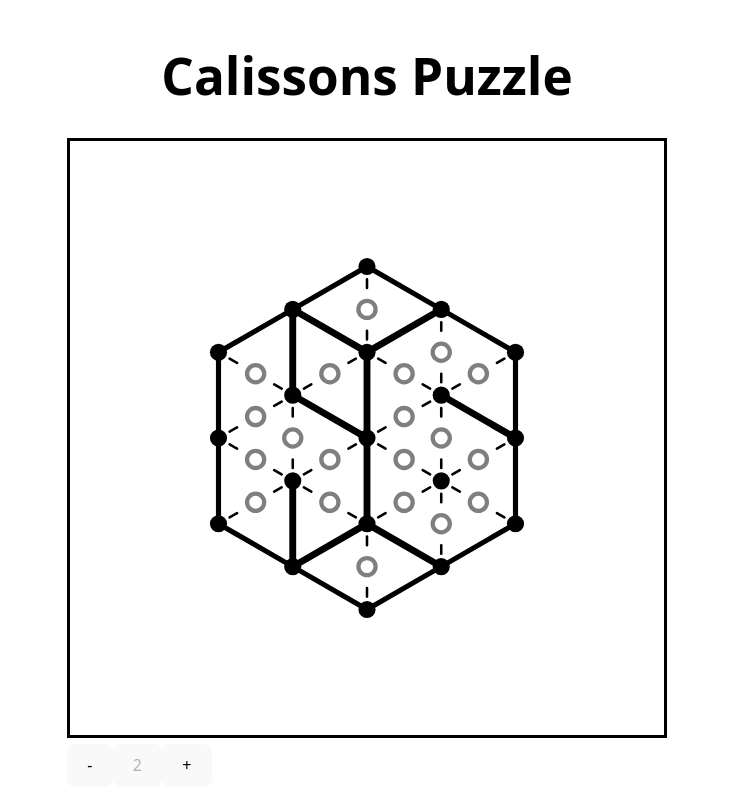
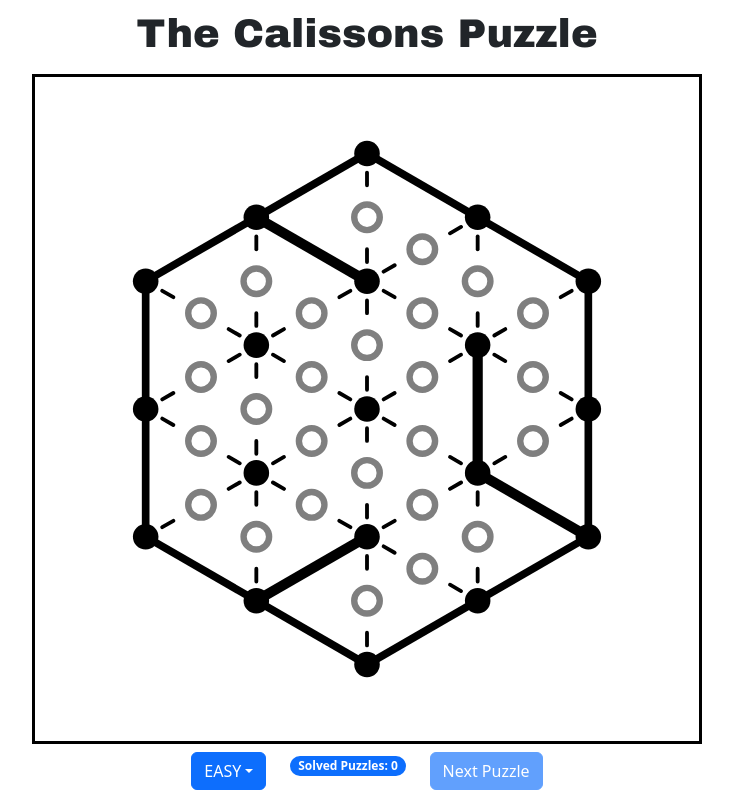
Before and after one commit to beanboot/calissons-puzzle, a React (Vite) app: page / in a window 1280 px wide. Shown: the whole page, without its empty margins (273-1006 px from the left). Built offline with nearby package versions, Linux system fonts and the light colour scheme.

Commit message:
GAME WORKING ENDLESS MODE

```diff
--- a/index.html
+++ b/index.html
@@ -3,6 +3,9 @@
   <head>
     <meta charset="UTF-8" />
     <link rel="icon" type="image/svg+xml" href="/vite.svg" />
+    <link rel="preconnect" href="https://fonts.googleapis.com">
+    <link rel="preconnect" href="https://fonts.gstatic.com" crossorigin>
+    <link href="https://fonts.googleapis.com/css2?family=Archivo+Black&display=swap" rel="stylesheet">
     <meta name="viewport" content="width=device-width, initial-scale=1.0" />
     <title>The Calisson Puzzle</title>
   </head>
--- a/src/App.css
+++ b/src/App.css
@@ -1,31 +1,33 @@
-* {
-  box-sizing: border-box;
-}
-
 html, body, #root {
+  height: 100%;
   width: 100%;
-  height: 100%;
   margin: 0;
+  overflow: hidden;
 }
 
 .app {
-  min-height: 100%;
-  width: 100%;
+  height: 100vh;
   display: flex;
+  flex-direction: column;
   justify-content: center;
-  align-items: center;
-  flex-direction: column;
-  background-color: white;
+  padding: 10px;
+  gap: 8px;
 }
 
 .board {
-  width: min(90vw, 600px);
-  height: auto;
+  max-height: 100%;
   aspect-ratio: 1 / 1;
+  align-self: center;
   border: 3px solid #000000;
 }
 
+.options {
+  align-self: center;
+  margin-top: 8px;
+}
+
 h1 {
+  font-family: "Archivo Black", sans-serif;
   color: black;
   text-align: center;
 }
--- a/src/App.tsx
+++ b/src/App.tsx
@@ -1,23 +1,34 @@
-import { useState, useEffect, useMemo } from "react"
-import type { Point, Edge, CalissonTile } from "./Types"
-import { DrawCalissonTile, canPlaceTile } from "./HelperFunctions"
+import { useState, useEffect, useMemo, useRef } from "react"
+import type { Point, Edge, CalissonTile, Difficulties } from "./Types"
+import { DrawCalissonTile, canPlaceTile, getFillFromNodes } from "./HelperFunctions"
 import { Node } from "./Node"
 import { DrawGraph } from "./DrawGraph"
 import { buildGraph } from "./BuildGraph"
 import "./App.css"
 import { generateSolvableEdges } from "./GenerateEdges"
-import { DEFAULT_GRID_SIZE, NUMBER_OF_EDGES } from "./Constants"
-import { Container, Row, Col, Button, ButtonGroup, Card } from "react-bootstrap"
+import { Container, Dropdown, DropdownButton, Badge, Row, Col, Button } from "react-bootstrap"
+import 'bootstrap/dist/css/bootstrap.min.css'
+import { isPuzzleSolved } from "./IsPuzzleSolved"
 
 export default function App() {
   // Initialise the grid size state to the default size constant
-  const [gridSize, setGridSize] = useState(DEFAULT_GRID_SIZE)
+  const [gridSize, setGridSize] = useState(2)
+
+  const [puzzlesSolved, setPuzzlesSolved] = useState<number>(0)
+
+  const wasSolvedRef = useRef(false)
+
+  const [isSolved, setIsSolved] = useState(false)
 
   // Initialise empty tiles state
   const [tiles, setTiles] = useState<CalissonTile[]>([])
 
   // Initialise empty edges state
   const [edges, setEdges] = useState<Edge[]>([])
+
+  const [numberOfEdges, setNumberOfEdges] = useState<number>(4)
+
+  const [difficulty, setDifficulty] = useState<Difficulties>("EASY")
 
   // Initialise state for storing adjacent nodes to any node being hovered by user
   const [hoveredNodeAdjacentNodes, setHoveredNodeAdjacentNodes] = useState<Node[]>([])
@@ -45,8 +56,8 @@ export default function App() {
         {
           id,
           points,
-          nodeA: nodes[0],
-          nodeB: nodes[1]
+          nodes,
+          fill: getFillFromNodes(nodes[0], nodes[2])
         }
       ]
     })
@@ -61,13 +72,55 @@ export default function App() {
     }
   }
 
-  // Generates random edges until the puzzle is solvable
+  function handleNextPuzzle() {
+    setEdges(generateSolvableEdges(graph, numberOfEdges, gridSize))
+    setTiles([])
+    setIsSolved(false)
+    setHoveredNodeAdjacentNodes([])
+    wasSolvedRef.current = false
+  }
+
+  // Generates puzzle if gridSize or graph changes
   useEffect(() => {
-    setEdges(generateSolvableEdges(graph, NUMBER_OF_EDGES, gridSize))
+    if (!isSolved) {
+      setEdges(generateSolvableEdges(graph, numberOfEdges, gridSize))
+      setTiles([])
+    }
   }, [gridSize, graph])
 
-  // limits the grid size between 2 and 4
-  const clamp = (n: number) => Math.max(2, Math.min(4, Math.floor(n)))
+  // Checks if puzzle is solved when tiles array changes
+  useEffect(() => {
+    const solved = isPuzzleSolved(tiles, edges, gridSize)
+
+    if (solved && !wasSolvedRef.current) {
+      setPuzzlesSolved(prev => prev + 1)
+      setIsSolved(true)
+    }
+
+    wasSolvedRef.current = solved
+  }, [tiles])
+
+  // Dificulty change logic
+  useEffect(() => {
+    switch (difficulty) {
+      case "EASY":
+        setGridSize(2)
+        setNumberOfEdges(4)
+        break
+      case "MEDIUM":
+        setGridSize(3)
+        setNumberOfEdges(8)
+        break
+      case "HARD":
+        setGridSize(4)
+        setNumberOfEdges(10)
+        break
+    }
+
+    setPuzzlesSolved(0)
+    setIsSolved(false)
+    wasSolvedRef.current = false
+  }, [difficulty])
 
   const R = gridSize + 1
   const width = 3 * R
@@ -75,21 +128,19 @@ export default function App() {
 
   return (
     <Container fluid className="app">
-      <Row className="align-items-center">
-        <Col className="align-items-center">
-          <h1 className="h1">Calissons Puzzle</h1>
-        </Col>
-        <Col md={8}>
+      <h1 className="h1">The Calissons Puzzle</h1>
+
       <svg
         viewBox={`${-width / 2} ${-height / 2} ${width} ${height}`}
         preserveAspectRatio="xMidYMid meet"
         className="board"
       >
-              <g transform="scale(1.5)">
+        <g transform="scale(2)">
           {tiles.map(tile => (
             <DrawCalissonTile key={tile.id} tile={tile} />
           ))}
 
+          {!isSolved && (
             <DrawGraph
               graph={graph}
               edges={edges}
@@ -97,44 +148,27 @@ export default function App() {
               onNodeClick={handleNodeClick}
               onNodeHover={handleNodeHover}
             />
+          )}
         </g>
       </svg>
+
+      <Row className="options">
+        <Col xs="auto">
+          <DropdownButton id="difficulty-dropdown" title={difficulty}>
+            <Dropdown.Item onClick={() => setDifficulty("EASY")}>Easy</Dropdown.Item>
+            <Dropdown.Item onClick={() => setDifficulty("MEDIUM")}>Medium</Dropdown.Item>
+            <Dropdown.Item onClick={() => setDifficulty("HARD")}>Hard</Dropdown.Item>
+          </DropdownButton>
         </Col>
 
-        <Col md={4} className="d-flex justify-content-center">
-          <Card className="mt-3 shadow-sm">
-            <Card.Body>
-              <div className="d-flex align-items-center gap-2">
-                <ButtonGroup>
-                  <Button
-                    variant="outline-secondary"
-                    size="sm"
-                    onClick={() => {
-                      setGridSize(prev => clamp(prev - 1));
-                      setTiles([]);
-                    }}
-                  >
-                    -
+        <Col xs="auto">
+          <Badge pill bg="primary">Solved Puzzles: {puzzlesSolved}</Badge>
+        </Col>
+
+        <Col xs="auto">
+          <Button disabled={!isSolved} onClick={handleNextPuzzle}>
+            Next Puzzle
           </Button>
-
-                  <Button variant="light" size="sm" disabled>
-                    {gridSize}
-                  </Button>
-
-                  <Button
-                    variant="outline-secondary"
-                    size="sm"
-                    onClick={() => {
-                      setGridSize(prev => clamp(prev + 1));
-                      setTiles([]);
-                    }}
-                  >
-                    +
-                  </Button>
-                </ButtonGroup>
-              </div>
-            </Card.Body>
-          </Card>
         </Col>
       </Row>
     </Container>
--- a/src/Constants.ts
+++ b/src/Constants.ts
@@ -9,7 +9,3 @@ export const CUBE_DIRECTIONS: CubeDirection[] = [
     {q: 1, r: 0, s: 1, direction: "y"},
     {q: 1, r: 1, s: 0, direction: "z"},
 ]
-
-export const DEFAULT_GRID_SIZE: number = 2
-
-export const NUMBER_OF_EDGES: number = 10
--- a/src/DrawGraph.tsx
+++ b/src/DrawGraph.tsx
@@ -1,7 +1,7 @@
 import { Graph } from "./Graph";
 import type { Point, Edge } from "./Types";
 import { Node } from "./Node";
-import { findPointsFromNodes, getNodeFillFromNodes } from "./HelperFunctions";
+import { findTileNodes, findTilePoints, getNodeFillFromNodes } from "./HelperFunctions";
 
 // function to visualise graph
 export function DrawGraph({ graph, edges, hoveredNodeAdjacentNodes, onNodeClick, onNodeHover }:
@@ -72,7 +72,7 @@ export function DrawGraph({ graph, edges, hoveredNodeAdjacentNodes, onNodeClick,
                 strokeOpacity={0.5}
                 fill={getNodeFillFromNodes(node, n, hoveredNodeAdjacentNodes)}
                 onClick={() =>
-                  onNodeClick(findPointsFromNodes(node, n), [node, n])
+                  onNodeClick(findTilePoints(node, n), findTileNodes(node, n))
                 }
                 onMouseEnter={() =>
                   onNodeHover([node, n])
--- /dev/null
+++ b/src/IsPuzzleSolved.ts
@@ -0,0 +1,38 @@
+import type { CalissonTile, Edge } from "./Types";
+
+export function isPuzzleSolved(tiles: CalissonTile[], edges: Edge[], n: number): boolean {
+    // The max number of tiles placeable is equal to the amount of triangles in the grid divided by two
+    const maxNumberOfTiles = (6 * n * n) / 2
+
+    // Check if the number of tiles placed matches the maximum amount of tiles
+    if (tiles.length !== maxNumberOfTiles) {
+        return false
+    }
+
+    // Check for each edge if its adjacent tiles are of different directions
+    for (const edge of edges) {
+        const adjacentTiles: CalissonTile[] = []
+
+        for (const tile of tiles) {
+            let sharedNodes = 0
+
+            for (const node of tile.nodes) {
+                if (node.id === edge.nodeA.id || node.id === edge.nodeB.id) {
+                    sharedNodes += 1
+                }
+            }
+
+            if (sharedNodes === 2) {
+                adjacentTiles.push(tile)
+            }
+        }
+
+        if (adjacentTiles.length >= 2) {
+            if (adjacentTiles[0].fill === adjacentTiles[1].fill) {
+                return false
+            }
+        }
+    }
+
+    return true
+}
--- a/src/Types.ts
+++ b/src/Types.ts
@@ -18,8 +18,8 @@ export type Point = {
 export type CalissonTile = {
   id: string;
   points: Point[];
-  nodeA: Node;
-  nodeB: Node;
+  nodes: Node[];
+  fill: string;
 }
 
 // Type for nodes in 2D grid visualisation
@@ -41,3 +41,5 @@ export type Cube3D = {
     y: number;
     z: number;
 }
+
+export type Difficulties = "EASY" | "MEDIUM" | "HARD"
```
Also changed, not shown: src/HelperFunctions.tsx (+18 -6 lines). Lines whose indentation alone changed are shown as unchanged.
